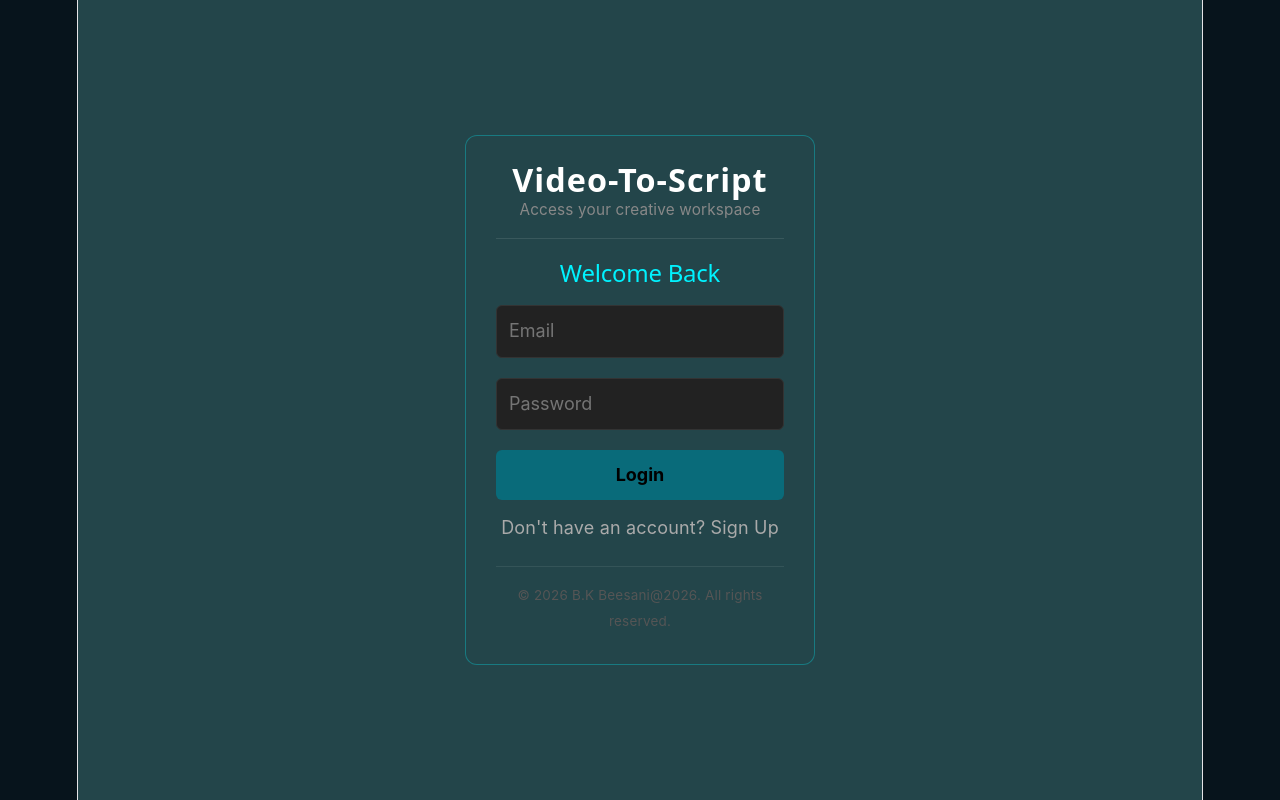
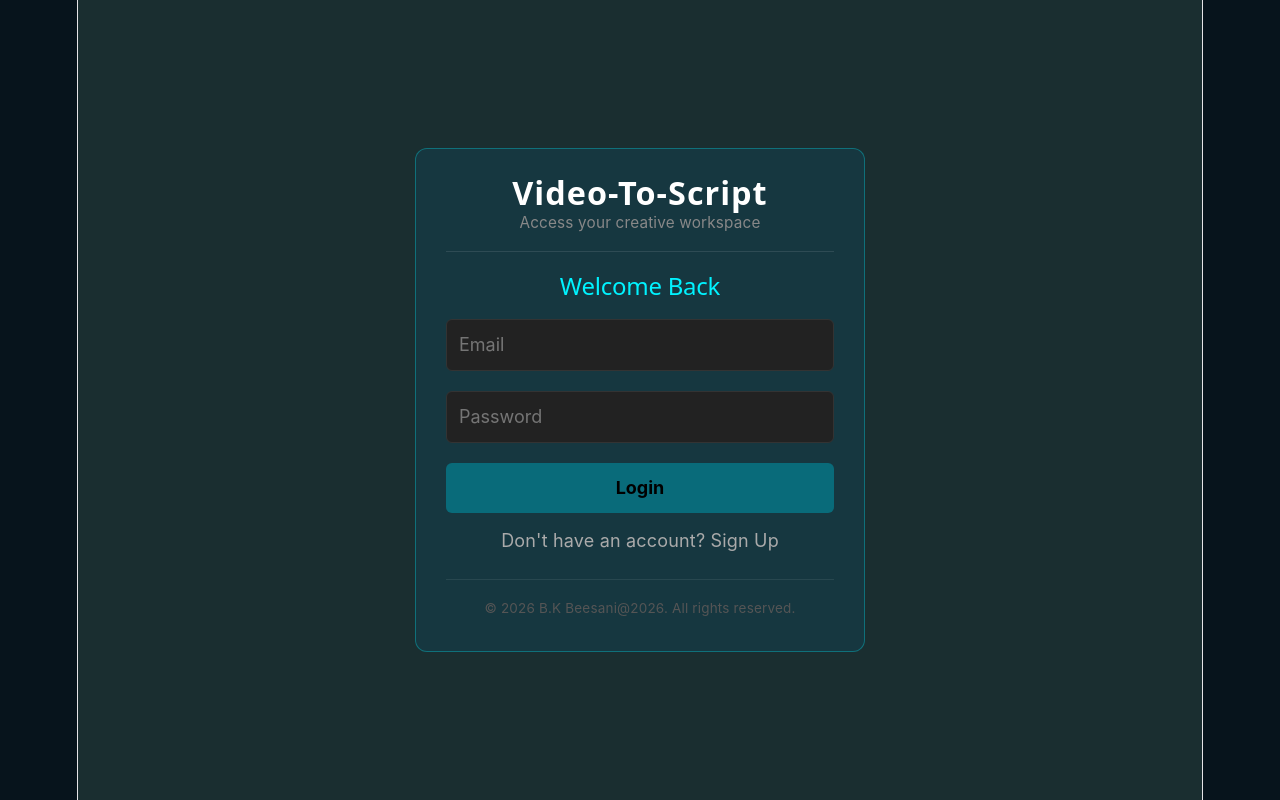
Before and after one commit to beesani1992/Vercel_Frontend, a React (Vite) app: page / in a window 1280 px wide. Built offline with nearby package versions, Linux system fonts and the light colour scheme.

Commit message:
Update3 AuthPage.jsx

```diff
--- a/src/AuthPage.jsx
+++ b/src/AuthPage.jsx
@@ -149,8 +149,8 @@ export default function AuthPage({ onLoginSuccess }) {
 }
 
 // Inline Styles
-const containerStyle = { display: 'flex', justifyContent: 'center', alignItems: 'center', minHeight: '100vh', padding: '20px', boxSizing: 'border-box', background: '#23454a' };
-const cardStyle = { background: '#23454a', padding: '30px', borderRadius: '12px', border: '1px solid rgba(0,243,255,0.3)', width: '100%', maxWidth: '350px', boxSizing: 'border-box' };
+const containerStyle = { display: 'flex', justifyContent: 'center', alignItems: 'center', minHeight: '100vh', padding: '20px', boxSizing: 'border-box', background: '#1a2e30' };
+const cardStyle = { background: '#163740', padding: '30px', borderRadius: '12px', border: '1px solid rgba(0,243,255,0.3)', width: '100%', maxWidth: '450px', boxSizing: 'border-box' };
 const headerStyle = { textAlign: 'center', marginBottom: '20px', borderBottom: '1px solid rgba(255,255,255,0.1)', paddingBottom: '15px' };
 const brandTitleStyle = { color: '#fff', fontSize: '1.8rem', margin: '0 0 5px 0', letterSpacing: '1px', fontWeight: 'bold' };
 const subtitleStyle = { color: '#888', fontSize: '0.85rem', margin: 0 };
```
